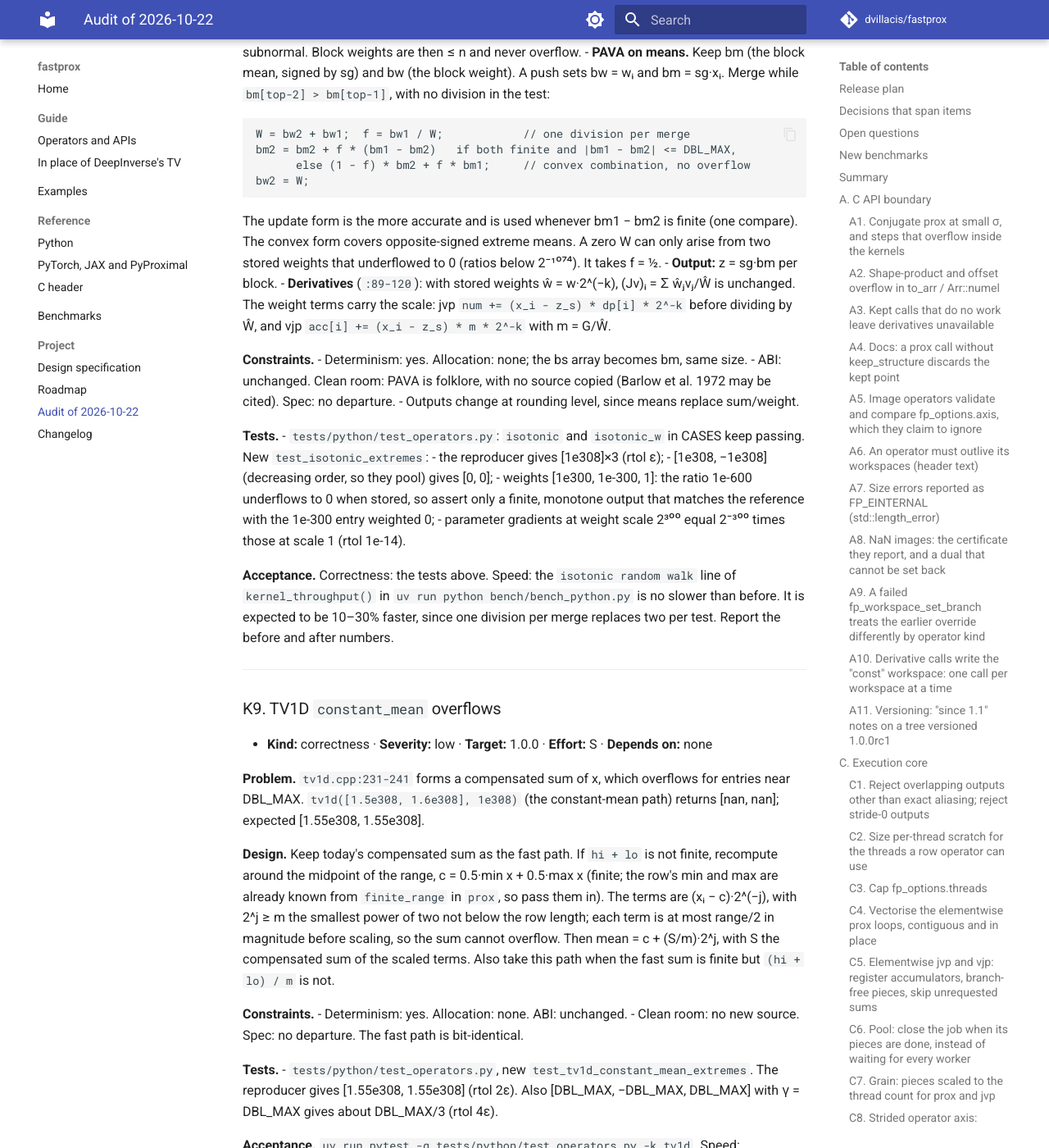
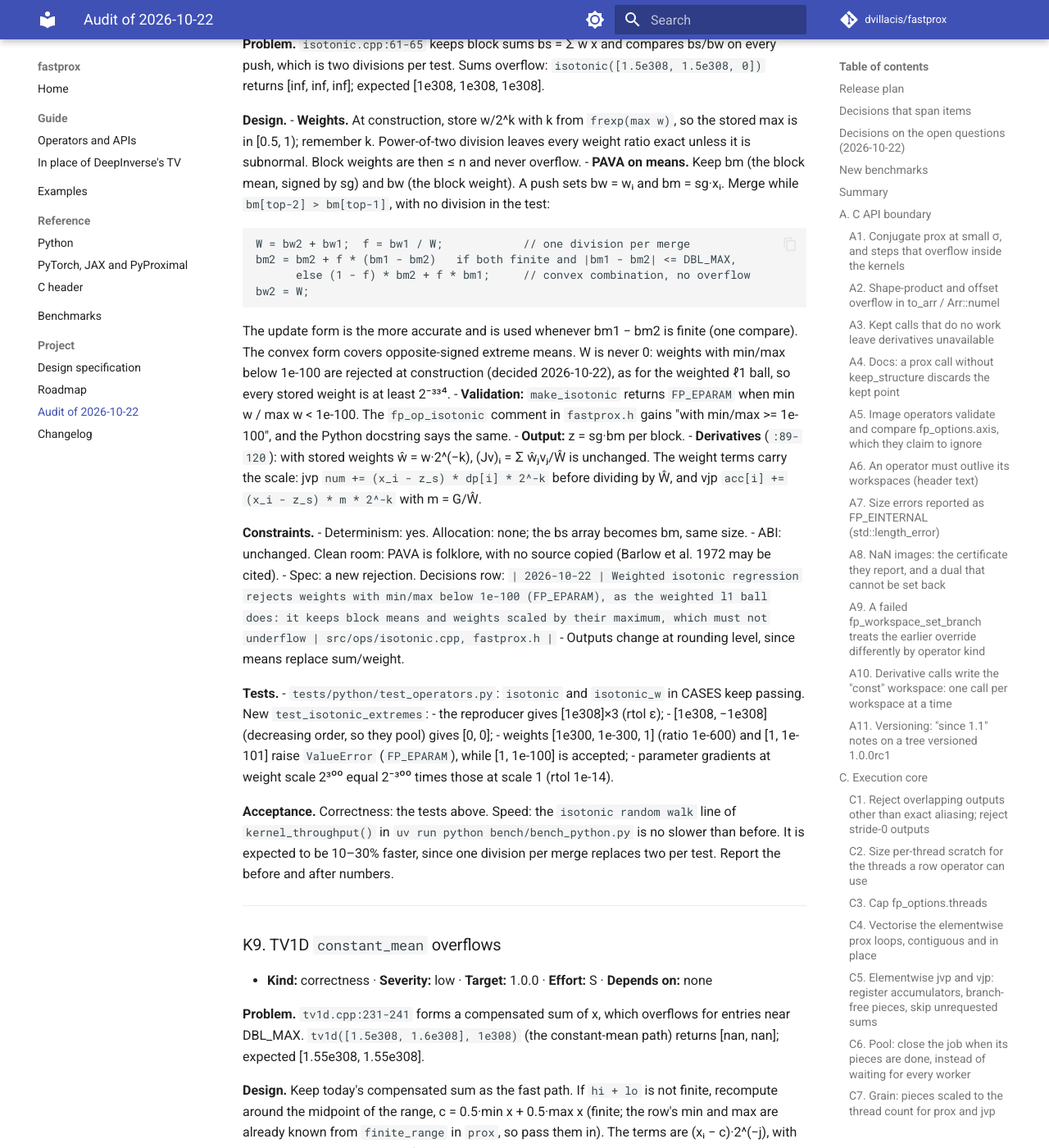
Before and after one commit to dvillacis/fastprox, an MkDocs documentation site: the page built from docs/audit-2026-10.md, in a window 1280 px wide and 1400 px high, scrolled down 64058 px. Shown: the whole window at 82% size. Built offline with MkDocs 1.6.1 and Material for MkDocs 9.7.7, drawn with Linux system fonts in a browser that asks for light colours; comment, search, counter and statistics services are not loaded; some of the changed text lies outside the part shown.

Commit message:
audit: record the decisions on the open questions
Versioning: master ships as 1.0.0 through 1.0.0rc2 (A11). Conjugate-mode
image duals of the homogeneous operators become those of the unit step
(A1). Weighted isotonic rejects weight ratios below 1e-100 (K8). PyTorch
second order in two steps: 1.0.0 raises under create_graph, the full
design follows in 1.0.x (P1, split in ROADMAP).

Co-Authored-By: Claude Opus 5.5 <noreply@anthropic.com>

```diff
--- a/docs/audit-2026-10.md
+++ b/docs/audit-2026-10.md
@@ -43,22 +43,28 @@ from an Apple M5 Pro (15 threads) unless an item says otherwise.
 4. **Power-of-two rescaling** (K2, K7–K9, T5, T9). Rescaling happens only when
    the plain computation leaves a safe range, and by an exact power of two, so
    results for in-range inputs stay bit-identical.
-5. **Second order in PyTorch** (P1). It is exact where the prox's Jacobian is
-   locally constant, and NaN, never a silent zero, where the curvature is not
-   available. If P1 does not make 1.0.0, the fallback is to raise in the
-   backward under `create_graph=True`. That rejects some valid parameter-only
-   products, but never returns a wrong Hessian.
-
-## Open questions
-
-- A11: ship master as 1.0.0 through 1.0.0rc2 (recommended), or cut 1.0.0 from
-  the rc1 code and move master to 1.1.
-- A1: in conjugate mode, the image duals of the homogeneous operators become
-  those of the unit-step problem. Warm starts seeded from an earlier conjugate
-  call see the change.
-- K8: a weighted isotonic weight ratio below 2⁻¹⁰⁷⁴ falls back to unscaled
-  weights. The alternative is to reject it with `FP_EPARAM`, as the weighted ℓ1
-  ball does below 1e-100.
+5. **Second order in PyTorch** (P1). For 1.0.0, the backward raises under
+   `create_graph=True`. That rejects some valid parameter-only products, but
+   never returns a wrong Hessian. In 1.0.x it becomes exact where the prox's
+   Jacobian is locally constant, and NaN, never a silent zero, where the
+   curvature is not available.
+
+## Decisions on the open questions (2026-10-22)
+
+- **Versioning (A11):** master ships as 1.0.0 through 1.0.0rc2. The "since
+  1.1" markers are dropped, and the 1.0.0 items land on master once.
+- **Conjugate-mode duals (A1):** accepted. For the homogeneous operators, the
+  image duals of `prox_conj` become those of the unit-step problem. The
+  CHANGELOG notes it for warm starts seeded from an earlier conjugate call.
+- **Weighted isotonic (K8):** weight ratios min/max below 1e-100 are
+  rejected with `FP_EPARAM`, as for the weighted ℓ1 ball and the hyperplane.
+  There is no fallback path.
+- **PyTorch second order (P1):** in two steps. For 1.0.0, the backward raises
+  a clear error under `create_graph=True` instead of returning a wrong
+  Hessian. The full design follows in 1.0.x.
+
+To recheck while implementing:
+
 - C5: Huber's first parameter gradient changes in its last bit once, against
   1.0.0rc1, because the old loop got a fused multiply-add.
 - C7: one two-thread case measured slower (153 → 173 µs) on a loaded machine.
@@ -127,7 +133,7 @@ The speed criteria name benchmarks that the items add:
 | [T8](#t8) | Anisotropic TV: serial `structure()` | speed | low | 1.0.x | M | T1 |
 | [T9](#t9) | Graph and tree TV: overflow of the value range | correctness | low | 1.0.0 | S | T5 (helper) |
 | [T10](#t10) | Docs: graph TV derivatives with tol > 0 | docs | low | 1.0.0 | S | none |
-| [P1](#p1) | Second-order reverse mode in the PyTorch wrappers (`_Prox`, `_DeviceTV`, `_SpectralProx`) | correctness | high | 1.0.0 | L | none |
+| [P1](#p1) | Second-order reverse mode in the PyTorch wrappers (`_Prox`, `_DeviceTV`, `_SpectralProx`) | correctness | high | 1.0.0 (raise), 1.0.x (full) | L | none |
 | [P2](#p2) | Python side of overlapping `out`/`dx`/`g` buffers | correctness | medium | 1.0.0 | S | C1 (the C overlap rule) |
 | [P3](#p3) | Serialise calls on one Context | safety | medium | 1.0.0 | S | none |
 | [P4](#p4) | Release the GIL in operator constructors and other data-sized C calls | scaling | low | 1.0.0 | S | none |
@@ -2115,8 +2121,12 @@ bs/bw on every push, which is two divisions per test. Sums overflow:
 
   The update form is the more accurate and is used whenever bm1 − bm2 is
   finite (one compare). The convex form covers opposite-signed extreme
-  means. A zero W can only arise from two stored weights that underflowed
-  to 0 (ratios below 2⁻¹⁰⁷⁴). It takes f = ½.
+  means. W is never 0: weights with min/max below 1e-100 are rejected at
+  construction (decided 2026-10-22), as for the weighted ℓ1 ball, so every
+  stored weight is at least 2⁻³³⁴.
+- **Validation:** `make_isotonic` returns `FP_EPARAM` when
+  min w / max w < 1e-100. The `fp_op_isotonic` comment in `fastprox.h` gains
+  "with min/max >= 1e-100", and the Python docstring says the same.
 - **Output:** z = sg·bm per block.
 - **Derivatives** (`:89-120`): with stored weights ŵ = w·2^(−k),
   (Jv)ᵢ = Σ ŵⱼvⱼ/Ŵ is unchanged. The weight terms carry the scale:
@@ -2126,7 +2136,9 @@ bs/bw on every push, which is two divisions per test. Sums overflow:
 **Constraints.**
 - Determinism: yes. Allocation: none; the bs array becomes bm, same size.
 - ABI: unchanged. Clean room: PAVA is folklore, with no source copied
-  (Barlow et al. 1972 may be cited). Spec: no departure.
+  (Barlow et al. 1972 may be cited).
+- Spec: a new rejection. Decisions row:
+  `| 2026-10-22 | Weighted isotonic regression rejects weights with min/max below 1e-100 (FP_EPARAM), as the weighted l1 ball does: it keeps block means and weights scaled by their maximum, which must not underflow | src/ops/isotonic.cpp, fastprox.h |`
 - Outputs change at rounding level, since means replace sum/weight.
 
 **Tests.**
@@ -2134,9 +2146,8 @@ bs/bw on every push, which is two divisions per test. Sums overflow:
   keep passing. New `test_isotonic_extremes`:
   - the reproducer gives [1e308]×3 (rtol ε);
   - [1e308, −1e308] (decreasing order, so they pool) gives [0, 0];
-  - weights [1e300, 1e-300, 1]: the ratio 1e-600 underflows to 0 when
-    stored, so assert only a finite, monotone output that matches the
-    reference with the 1e-300 entry weighted 0;
+  - weights [1e300, 1e-300, 1] (ratio 1e-600) and [1, 1e-101] raise
+    `ValueError` (`FP_EPARAM`), while [1, 1e-100] is accepted;
   - parameter gradients at weight scale 2³⁰⁰ equal 2⁻³⁰⁰ times those at
     scale 1 (rtol 1e-14).
 
@@ -2782,7 +2793,16 @@ the best of 5–7 repeats, measured with `timeit`. torch/JAX tests run with `uv
 
 ### P1. Second-order reverse mode in the PyTorch wrappers (`_Prox`, `_DeviceTV`, `_SpectralProx`)
 
-- **Kind:** correctness · **Severity:** high · **Target:** 1.0.0 · **Effort:** L · **Depends on:** none
+- **Kind:** correctness · **Severity:** high · **Target:** 1.0.0 (raise), 1.0.x (full) · **Effort:** S + L · **Depends on:** none
+
+**Scope (decided 2026-10-22).** For 1.0.0: remove `@once_differentiable` from
+the three backwards, and when `torch.is_grad_enabled()` (a backward under
+`create_graph=True`) raise `RuntimeError("fastprox: second-order
+differentiation through the prox is not supported yet (planned for 1.0.x);
+use create_graph=False")`. Tested by `torch.autograd.grad(..., create_graph=True)`
+and `torch.autograd.functional.hvp` raising, for `_Prox`, `_SpectralProx` and
+`_DeviceTV`, while first-order backward is unchanged. The full design below
+lands in 1.0.x.
 
 **Problem.** The three `torch.autograd.Function`s in `torch.py` (`_Prox.backward`, `:117`;
 `_SpectralProx.backward`, `:207`; `_DeviceTV.backward`, `:411`) rely on `@once_differentiable` to
```
Also changed, not shown: ROADMAP.md (+6 -2 lines).
